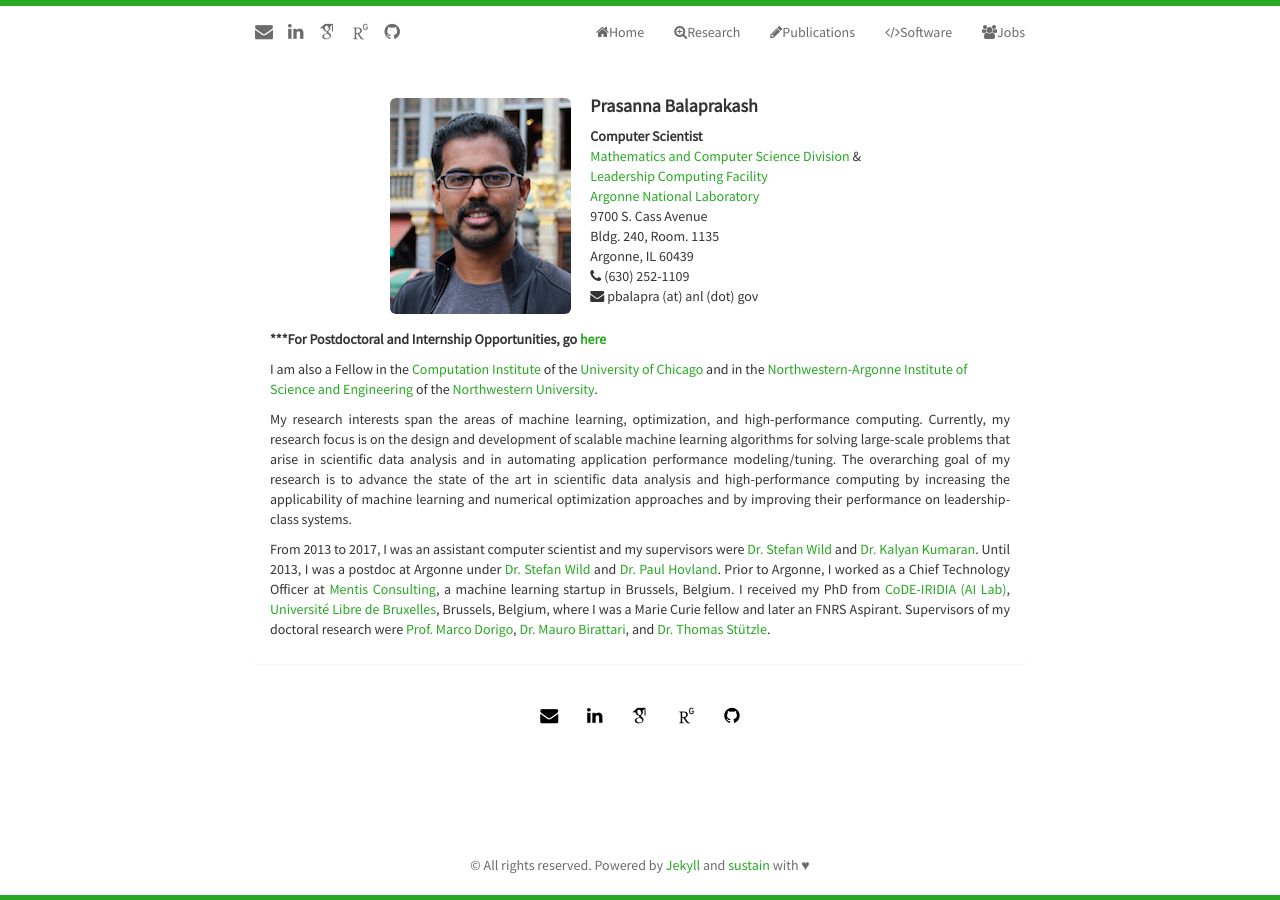
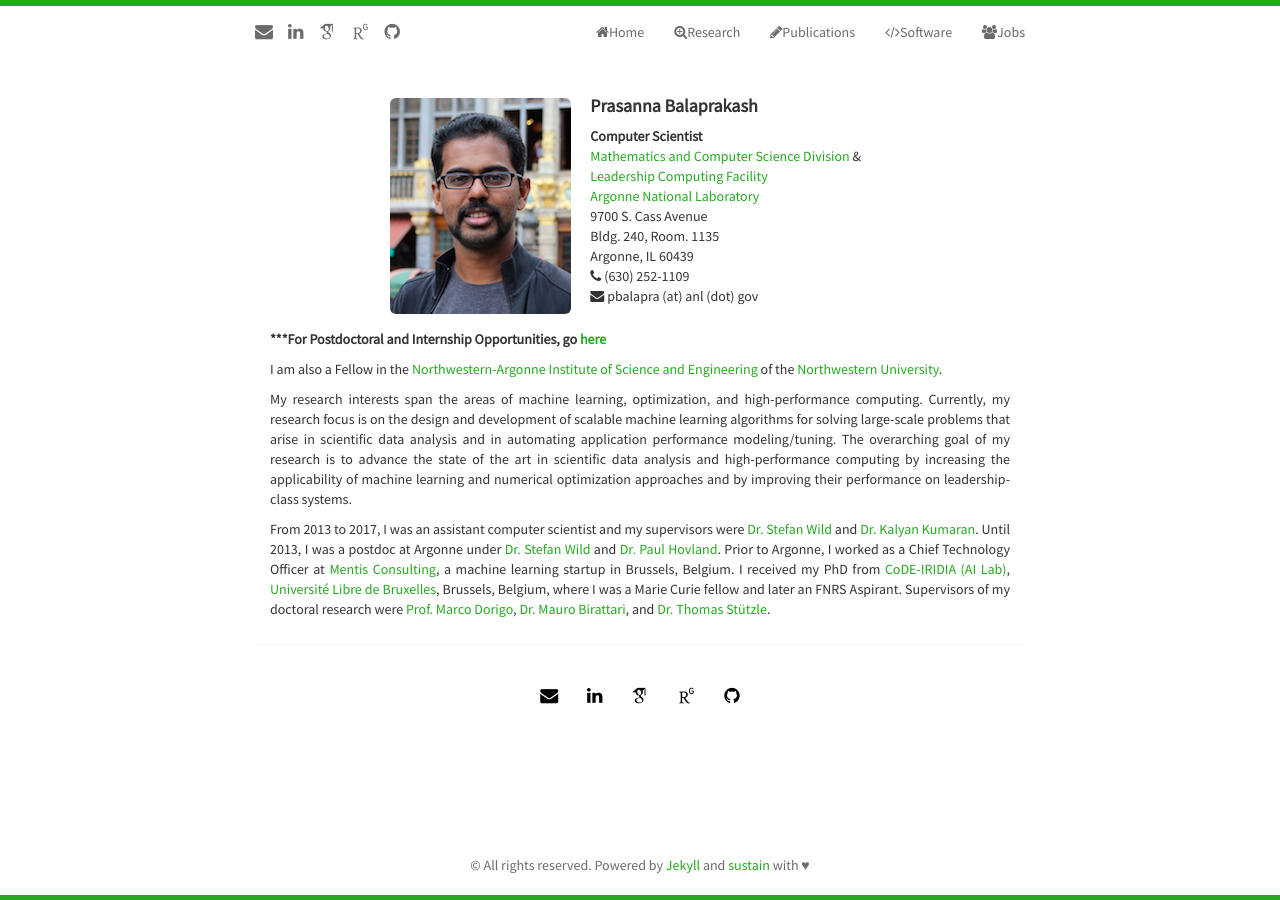
Before and after one commit to pbalapra/pbalapra.github.io, a Jekyll site: the page built from index.html, in a window 1280 px wide. Built offline with Jekyll 4.4.1, drawn with Linux system fonts in a browser that asks for light colours; nearby versions of some CDN libraries; some web fonts are replaced; the list of posts is cut into pages by our own code.

Commit message:
update index

```diff
--- a/index.html
+++ b/index.html
@@ -38,8 +38,8 @@ title: Home Page of Prasanna Balaprakash
             <p>
              <strong>***For Postdoctoral and Internship Opportunities, go <a href="{{ site.baseurl }}jobs.html"> here </a> </strong></br>
             </p>
-             <p> I am also a Fellow in the <a href="https://www.ci.uchicago.edu/" target="_blank">Computation Institute</a> of the <a href="https://www.uchicago.edu/" target="_blank">University of Chicago</a>
-             and in the <a href="http://naise.northwestern.edu/" target="_blank">Northwestern-Argonne Institute of Science and Engineering</a> of the <a href="http://www.northwestern.edu/" target="_blank">Northwestern University</a>.
+             <p> I am also a Fellow <!--in the <a href="https://www.ci.uchicago.edu/" target="_blank">Computation Institute</a> of the <a href="https://www.uchicago.edu/" target="_blank">University of Chicago</a> and -->
+             in the <a href="http://naise.northwestern.edu/" target="_blank">Northwestern-Argonne Institute of Science and Engineering</a> of the <a href="http://www.northwestern.edu/" target="_blank">Northwestern University</a>.
                 <p align="justify">
                     My research interests span the areas of machine learning, optimization,
                     and high-performance computing. Currently, my research focus is on the
```
Also changed, not shown: 15 other files.
